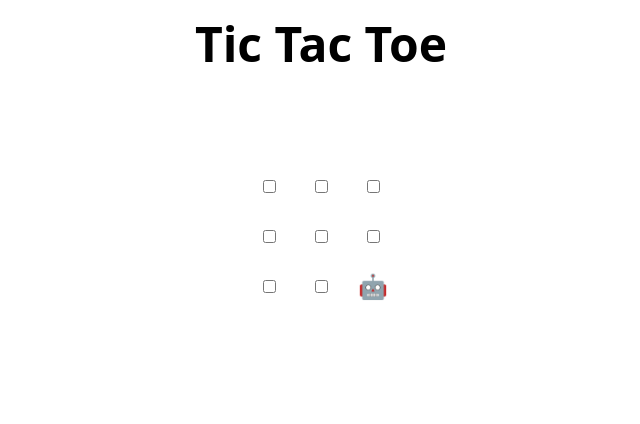
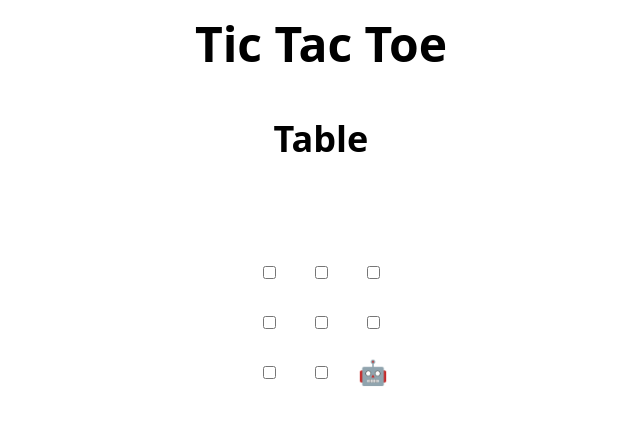
Before and after one commit to camillaeckhardt/skills-review-pull-requests, a plain HTML site: page index.html in a window 1280 px wide. Shown: the whole page, without its empty margins (319-959 px from the left). Drawn offline with Linux system fonts and the light colour scheme.

Commit message:
Update index.html

```diff
--- a/index.html
+++ b/index.html
@@ -45,6 +45,7 @@
     <td><input type="checkbox" /></td>
     <td><input type="checkbox" /></td>
   </tr>
+  <h2>Table</h2>
 </table>
 
 <h2 hidden>Game over, refresh to play again 🧑‍💻 🤖!</h2>
```
